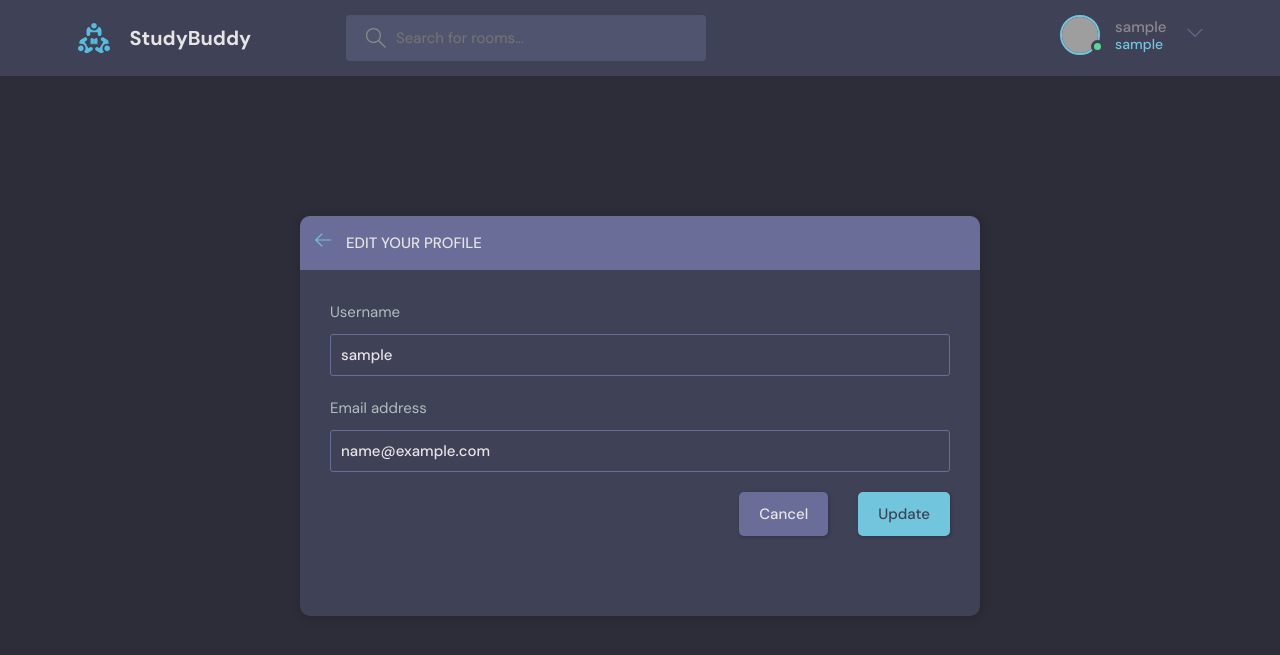
After one commit to Anas-Shakeel/studybuddy-webapp, a Django app: page /delete-user/ in a window 1280 px wide. The commit adds this page. Shown: the top 655 px of the page. Run offline with Django 5.2, Linux system fonts and the light colour scheme; the visitor is signed in with stand-in values (Sample User, id 1); grey boxes are pictures that could not be loaded.

Commit message:
Add update profile

```diff
--- a/studybud/base/forms.py
+++ b/studybud/base/forms.py
@@ -1,5 +1,6 @@
 from django.forms import ModelForm
 from .models import Room
+from django.contrib.auth.models import User
 
 
 class RoomForm(ModelForm):
@@ -7,3 +8,10 @@ class RoomForm(ModelForm):
         model = Room
         fields = "__all__"
         exclude = ["host", "participants"]
+
+
+
+class UserForm(ModelForm):
+    class Meta:
+        model = User
+        fields = ["username", "email"]
--- /dev/null
+++ b/studybud/base/templates/base/update_user.html
@@ -0,0 +1,47 @@
+{% extends "layout.html" %}
+
+<!--Content-->
+{% block content %}
+<main class="update-account layout">
+    <div class="container">
+        <div class="layout__box">
+            <div class="layout__boxHeader">
+                <div class="layout__boxTitle">
+                    <a href="{% url 'home' %}">
+                        <svg
+                            version="1.1"
+                            xmlns="http://www.w3.org/2000/svg"
+                            width="32"
+                            height="32"
+                            viewBox="0 0 32 32">
+                            <title>arrow-left</title>
+                            <path
+                                d="M13.723 2.286l-13.723 13.714 13.719 13.714 1.616-1.611-10.96-10.96h27.625v-2.286h-27.625l10.965-10.965-1.616-1.607z"></path>
+                        </svg>
+                    </a>
+                    <h3>Edit your profile</h3>
+                </div>
+            </div>
+
+            <div class="layout__body">
+                <form class="form" action="" method="post">
+                    {% csrf_token %} {% for field in form %}
+
+                    <div class="form__group">
+                        <label for="id_{{field.name}}">{{field.label}}</label>
+                        {{field}}
+                    </div>
+
+                    {% endfor %}
+
+                    <div class="form__action">
+                        <a class="btn btn--dark" href="index.html">Cancel</a>
+                        <button class="btn btn--main" type="submit">Update</button>
+                    </div>
+                </form>
+            </div>
+        </div>
+    </div>
+</main>
+
+{% endblock content %}
--- a/studybud/base/urls.py
+++ b/studybud/base/urls.py
@@ -13,4 +13,5 @@ urlpatterns = [
     path("update-room/<str:pk>/", views.update_room, name="update_room"),
     path("delete-room/<str:pk>/", views.delete_room, name="delete_room"),
     path("delete-message/<str:pk>/", views.delete_message, name="delete_message"),
+    path("delete-user/", views.update_user, name="update_user"),
 ]
--- a/studybud/base/views.py
+++ b/studybud/base/views.py
@@ -7,7 +7,7 @@ from django.contrib.auth.forms import UserCreationForm
 from django.contrib import messages
 
 from .models import Room, Topic, Message
-from .forms import RoomForm
+from .forms import RoomForm, UserForm
 
 
 # Create your views here.
@@ -202,3 +202,16 @@ def delete_message(request, pk):
         return redirect("home")
 
     return render(request, "base/delete.html", context={"obj": message})
+
+
+@login_required(login_url="/login")
+def update_user(request):
+    form = UserForm(instance=request.user)
+
+    if request.method == "POST":
+        form = UserForm(request.POST, instance=request.user)
+        if form.is_valid():
+            form.save()
+            return redirect("user_profile", pk=request.user.id)
+
+    return render(request, "base/update_user.html", {"form": form})
--- a/studybud/templates/navbar.html
+++ b/studybud/templates/navbar.html
@@ -34,7 +34,7 @@
             </div>
 
             <div class="dropdown-menu">
-                <a href="settings.html" class="dropdown-link"
+                <a href="{% url 'update_user' %}" class="dropdown-link"
                     ><svg version="1.1" xmlns="http://www.w3.org/2000/svg" width="32" height="32" viewBox="0 0 32 32">
                         <title>tools</title>
                         <path
```
Also changed, not shown: studybud/base/templates/base/profile.html (+8 -6 lines).
